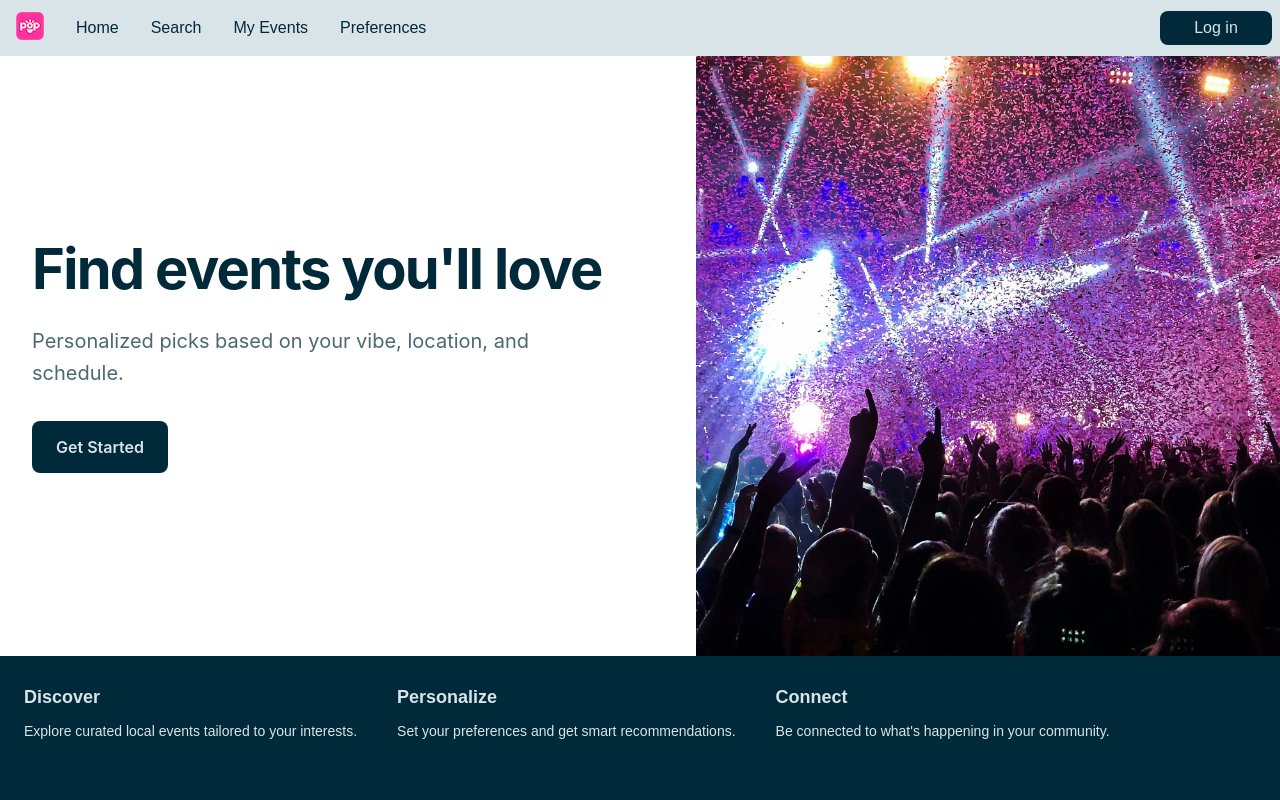
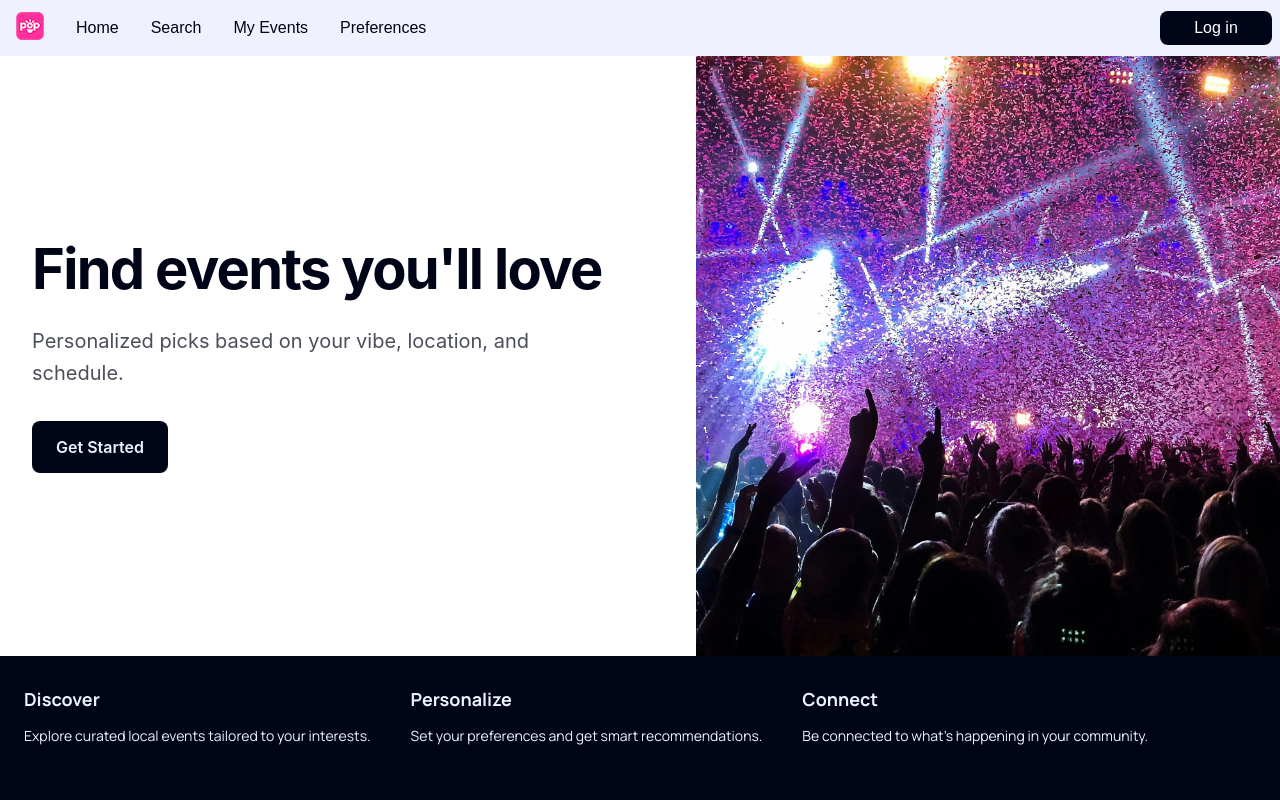
Before and after one commit to ash-kick/event-pop-app, a React (Vite) app: page / in a window 1280 px wide. Shown: the top 800 px of the page. Built offline with nearby package versions, Linux system fonts and the light colour scheme; no server answers; a web font is replaced by a local one.

Commit message:
updating color scheme and font styling for app

```diff
--- a/index.html
+++ b/index.html
@@ -19,6 +19,10 @@
           <link
                href="https://fonts.googleapis.com/css2?family=Damion&display=swap"
                rel="stylesheet" />
+          <link
+               href="https://fonts.googleapis.com/css2?family=Manrope:wght@200..800&display=swap"
+               rel="stylesheet" />
+
           <meta
                name="viewport"
                content="width=device-width, initial-scale=1.0" />
--- a/src/App.css
+++ b/src/App.css
@@ -9,7 +9,7 @@
 
 /* global styling */
 
-:root {
+/* :root {
      --primary-color: rgb(0, 42, 57);
      --secondary-color: rgb(217, 228, 232);
      --app-background-color: #ffffff;
@@ -20,6 +20,23 @@
      --notification-color: rgb(200, 41, 41);
      --drop-down-menu-color: rgb(235, 246, 250);
      --drop-box-shadow-color: rgba(0, 42, 57, 0.1);
+} */
+
+:root {
+     --primary-color: rgb(0, 4, 23);
+     --secondary-color: rgba(239, 242, 254, 1);
+     --app-background-color: #ffffff;
+     --heading-text-color: rgba(147, 173, 255, 1);
+     --white-color: white;
+     --button-background-color: rgb(0, 4, 23);
+     --button-text-color: white;
+     --text-color: rgb(0, 4, 23);
+     --highlight-hover-color: rgb(116, 137, 241);
+     --success-message-color: rgba(99, 102, 241, 1);
+     --fun-bright-color: rgb(75, 78, 232);
+     --notification-color: rgb(225, 16, 200);
+     --drop-down-menu-color: rgba(239, 242, 254, 1);
+     --drop-box-shadow-color: rgba(0, 4, 23, 0.1);
 }
 
 footer {
--- a/src/index.css
+++ b/src/index.css
@@ -1,9 +1,15 @@
+.manrope-font > {
+     font-family: "Manrope", sans-serif;
+     font-optical-sizing: auto;
+     font-style: normal;
+}
+
 html,
 body {
-     background-color: white;
+     background-color: var(--app-background-color);
      width: 100%;
      height: 100%;
      margin: 0;
-     color: rgb(0, 42, 57);
-     font-family: Arial, Helvetica, sans-serif;
+     color: var(--primary-color);
+     font-family: "Manrope", sans-serif;
 }
--- a/src/styles/Navbar.css
+++ b/src/styles/Navbar.css
@@ -32,6 +32,10 @@ nav {
           font-size: 28px;
      }
 
+     .io-menu-icon:hover {
+          color: var(--fun-bright-color);
+     }
+
      .nav-links-main-large-screen {
           display: none;
      }
@@ -47,32 +51,6 @@ nav {
           border-bottom-right-radius: 4px;
           z-index: 1000;
      }
-}
-
-#log-in-button,
-#log-out-button {
-     display: flex;
-     align-items: center;
-     background-color: var(--primary-color);
-     color: var(--secondary-color);
-     border-radius: 8px;
-     border: none;
-     padding: 8px 16px;
-     cursor: pointer;
-     font-family: Arial, Helvetica, sans-serif;
-     font-size: inherit;
-     text-decoration: none;
-     justify-content: center;
-}
-
-#log-in-button {
-     width: 80px;
-     margin-left: auto;
-     margin-right: 8px;
-}
-
-#log-out-button {
-     width: 96px;
 }
 
 .notification-bell-container {
@@ -130,6 +108,32 @@ nav {
      justify-content: center;
 }
 
+#log-in-button,
+#log-out-button {
+     display: flex;
+     align-items: center;
+     background-color: var(--button-background-color);
+     color: var(--button-text-color);
+     border-radius: 8px;
+     border: none;
+     padding: 8px 16px;
+     cursor: pointer;
+     font-family: Arial, Helvetica, sans-serif;
+     font-size: inherit;
+     text-decoration: none;
+     justify-content: center;
+}
+
+#log-in-button {
+     width: 80px;
+     margin-left: auto;
+     margin-right: 8px;
+}
+
+#log-out-button {
+     width: 96px;
+}
+
 #log-out-button:hover,
 #log-in-button:hover {
      background-color: var(--highlight-hover-color);
```
